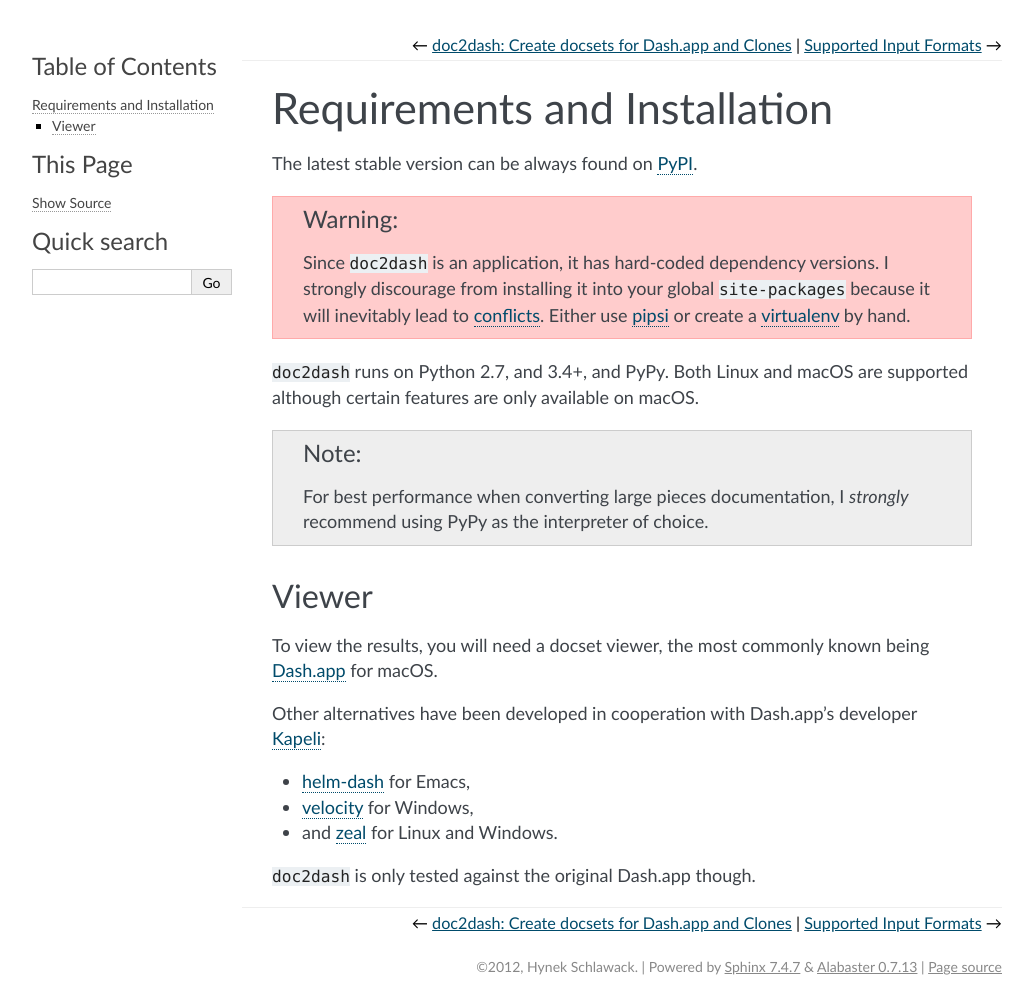
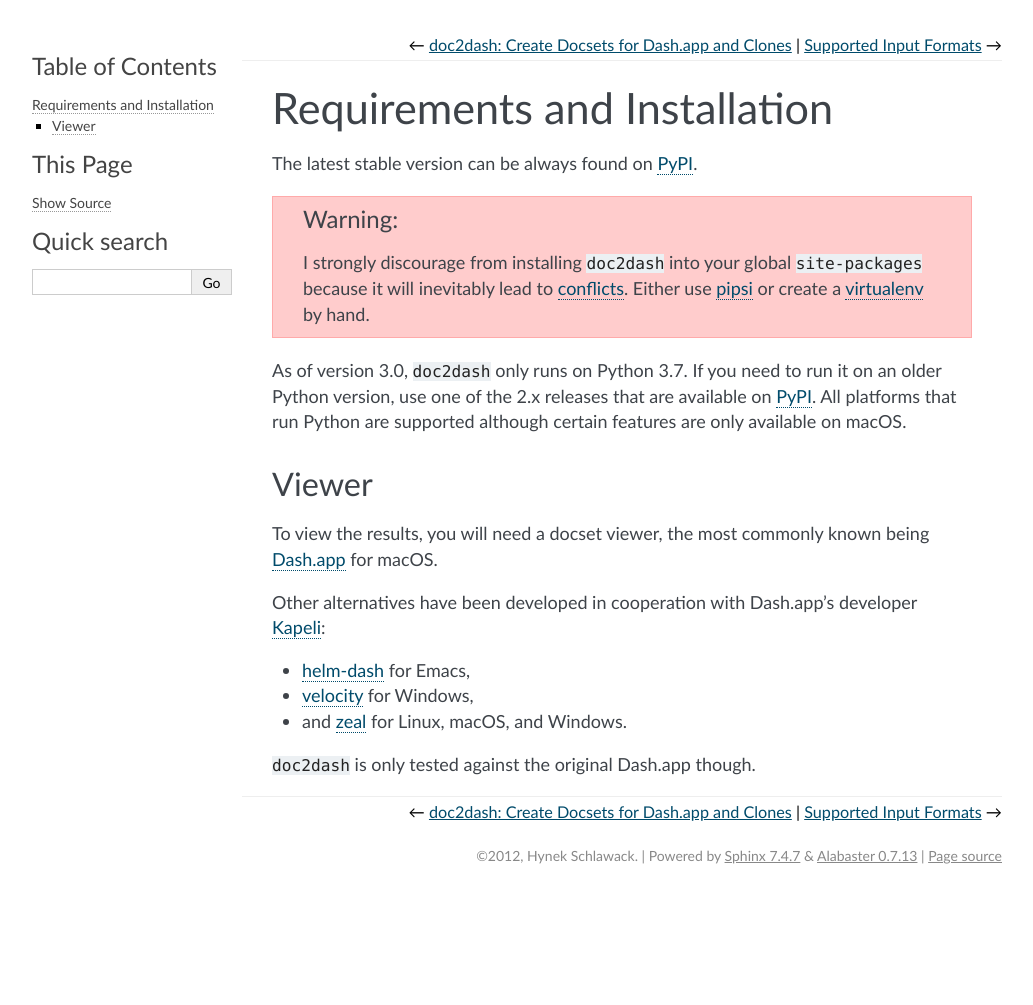
Before and after one commit to hynek/doc2dash, a Sphinx documentation site: the page built from docs/installation.rst, in a window 1280 px wide. Shown: the whole page, without its empty margins (128-1161 px from the left). Built offline with Sphinx 7.4.7, drawn with Linux system fonts in a browser that asks for light colours; after the commit the page ends 900 px from its top, so only the background shows below that.

Commit message:
Minor doc updates

```diff
--- a/README.rst
+++ b/README.rst
@@ -1,4 +1,4 @@
-doc2dash: Create docsets for Dash.app and clones
+doc2dash: Create Docsets for Dash.app and Clones
 ================================================
 
 .. image:: https://readthedocs.org/projects/doc2dash/badge/?version=stable
--- a/docs/index.rst
+++ b/docs/index.rst
@@ -1,5 +1,5 @@
 ================================================
-doc2dash: Create docsets for Dash.app and Clones
+doc2dash: Create Docsets for Dash.app and Clones
 ================================================
 
 Release v\ |release| (:doc:`What's new? <changelog>`).
--- a/docs/installation.rst
+++ b/docs/installation.rst
@@ -5,17 +5,13 @@
 
 .. warning::
 
-   Since ``doc2dash`` is an application, it has hard-coded dependency versions.
-   I strongly discourage from installing it into your global ``site-packages`` because it will inevitably lead to conflicts_.
+   I strongly discourage from installing ``doc2dash`` into your global ``site-packages`` because it will inevitably lead to conflicts_.
    Either use pipsi_ or create a virtualenv_ by hand.
 
 
-``doc2dash`` runs on Python 2.7, and 3.4+, and PyPy.
-Both Linux and macOS are supported although certain features are only available on macOS.
-
-.. note::
-
-   For best performance when converting large pieces documentation, I *strongly* recommend using PyPy as the interpreter of choice.
+As of version 3.0, ``doc2dash`` only runs on Python 3.7.
+If you need to run it on an older Python version, use one of the 2.x releases that are available on PyPI_.
+All platforms that run Python are supported although certain features are only available on macOS.
 
 
 .. _clones:
```
Also changed, not shown: other parts of docs/installation.rst (+1 -1 lines).
